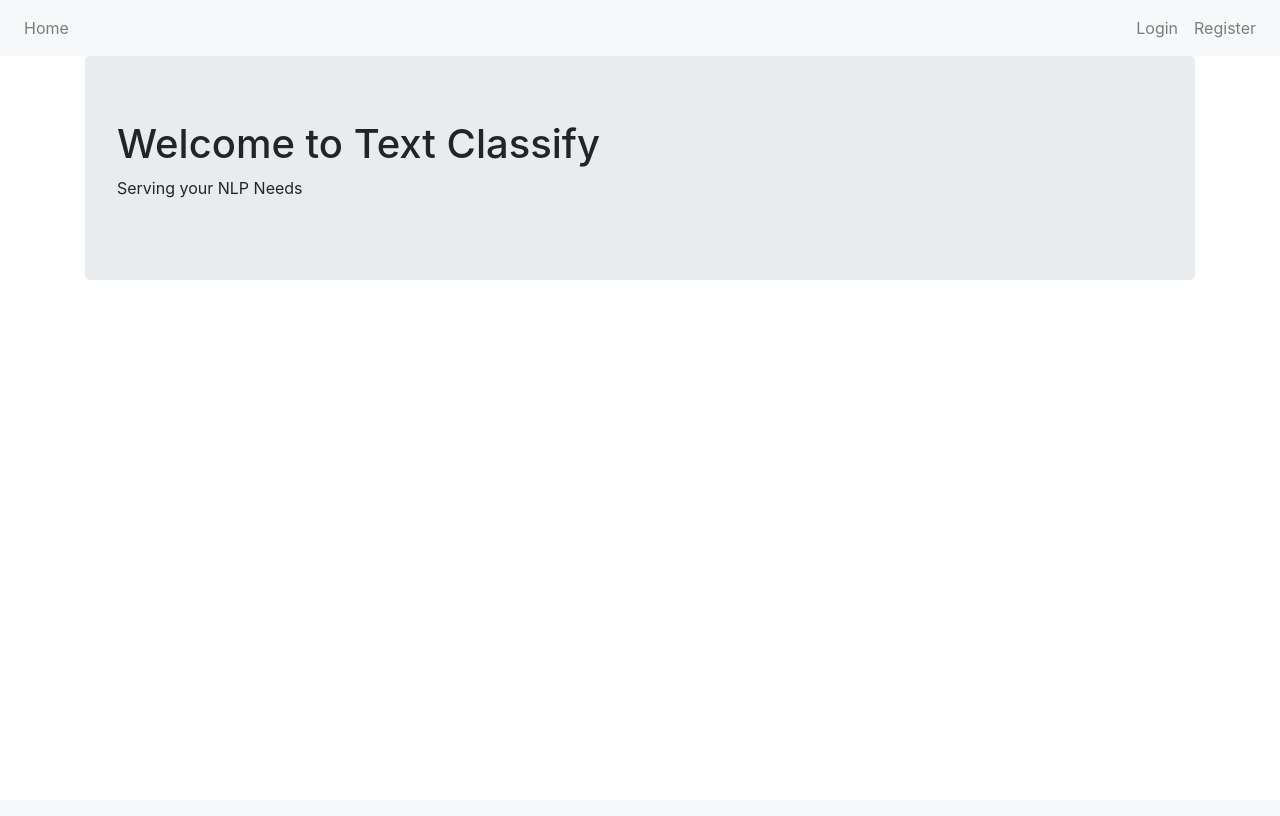
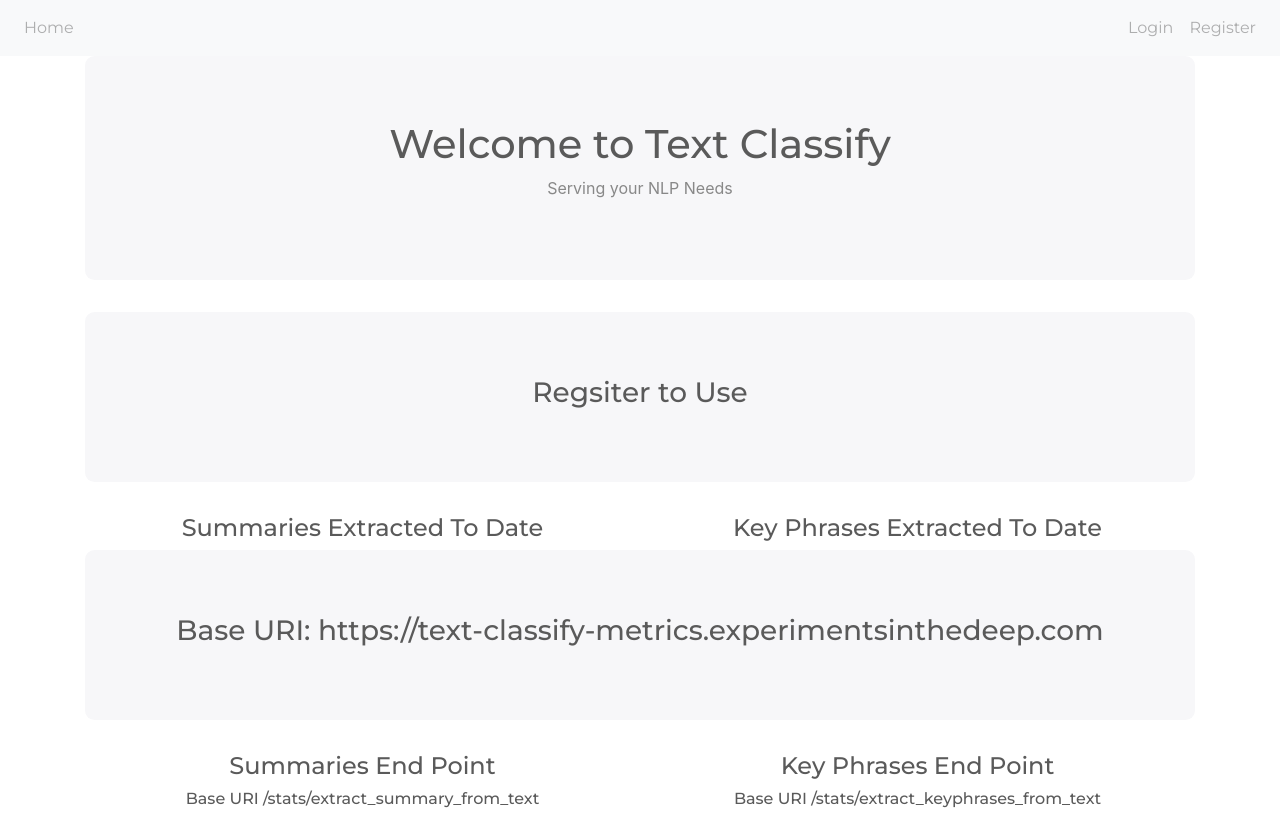
Before and after one commit to RedGhoul/Jobtransparency.NLP, a Flask app: page / in a window 1280 px wide. Before the commit the page ends 280 px from the top, so only its background shows below. Run offline with Flask 2, Linux system fonts and the light colour scheme; data that the repository does not hold is empty; some libraries are stand-ins or nearby versions.

Commit message:
updated Home page

```diff
--- a/JobtransparencyNLP/apistats/views.py
+++ b/JobtransparencyNLP/apistats/views.py
@@ -3,7 +3,6 @@ from flask_login import login_required
 from JobtransparencyNLP import db
 from JobtransparencyNLP.models import ApiStats, nlprecords
 import nltk
-#from config import SECRET_KEY,SQLALCHEMY_DATABASE_URI,AUTH_TOKEN
 import JobtransparencyNLP.NLTKProcessor as nlpstuff
 import os
 
@@ -35,8 +34,6 @@ def extract_keyphrases_from_text():
         return jsonify({"rank_list":final})
     else:
         return 'Processing Error Occured',500
-    # except:
-    #     return 'Processing Error Occured',500
 
 @apistats_blueprint.route("/extract_summary_from_text",methods=["POST"])
 def extract_summary_from_text():
--- a/JobtransparencyNLP/templates/base.html
+++ b/JobtransparencyNLP/templates/base.html
@@ -3,20 +3,8 @@
 
 <head>
   <meta charset="utf-8" />
-  <link rel="stylesheet" href="https://maxcdn.bootstrapcdn.com/bootstrap/4.0.0/css/bootstrap.min.css"
-    integrity="sha384-Gn5384xqQ1aoWXA+058RXPxPg6fy4IWvTNh0E263XmFcJlSAwiGgFAW/dAiS6JXm" crossorigin="anonymous" />
-  <script src="https://code.jquery.com/jquery-3.2.1.slim.min.js"
-    integrity="sha384-KJ3o2DKtIkvYIK3UENzmM7KCkRr/rE9/Qpg6aAZGJwFDMVNA/GpGFF93hXpG5KkN"
-    crossorigin="anonymous"></script>
-  <script src="https://cdnjs.cloudflare.com/ajax/libs/popper.js/1.12.9/umd/popper.min.js"
-    integrity="sha384-ApNbgh9B+Y1QKtv3Rn7W3mgPxhU9K/ScQsAP7hUibX39j7fakFPskvXusvfa0b4Q"
-    crossorigin="anonymous"></script>
-  <script src="https://maxcdn.bootstrapcdn.com/bootstrap/4.0.0/js/bootstrap.min.js"
-    integrity="sha384-JZR6Spejh4U02d8jOt6vLEHfe/JQGiRRSQQxSfFWpi1MquVdAyjUar5+76PVCmYl"
-    crossorigin="anonymous"></script>
-  <script defer src="https://www.avaanalytics.com/js/prod/count.min.js"
-    data-sharpcounter="https://www.avaanalytics.com/api/Interaction/Count"
-    data-sharpcounter-apikey="eeee080c-ba52-4652-93f6-12c28597e6f8"></script>
+  <link rel="stylesheet" href="https://stackpath.bootstrapcdn.com/bootswatch/4.5.2/minty/bootstrap.min.css"
+    integrity="sha384-H4X+4tKc7b8s4GoMrylmy2ssQYpDHoqzPa9aKXbDwPoPUA3Ra8PA5dGzijN+ePnH" crossorigin="anonymous">
   <title>Jobtransparency NLP</title>
 </head>
 
@@ -49,6 +37,20 @@
     {% block content %} {% endblock %}
   </div>
 </body>
+<footer>
+  <script src="https://code.jquery.com/jquery-3.2.1.slim.min.js"
+    integrity="sha384-KJ3o2DKtIkvYIK3UENzmM7KCkRr/rE9/Qpg6aAZGJwFDMVNA/GpGFF93hXpG5KkN"
+    crossorigin="anonymous"></script>
+  <script src="https://cdnjs.cloudflare.com/ajax/libs/popper.js/1.12.9/umd/popper.min.js"
+    integrity="sha384-ApNbgh9B+Y1QKtv3Rn7W3mgPxhU9K/ScQsAP7hUibX39j7fakFPskvXusvfa0b4Q"
+    crossorigin="anonymous"></script>
+  <script src="https://maxcdn.bootstrapcdn.com/bootstrap/4.0.0/js/bootstrap.min.js"
+    integrity="sha384-JZR6Spejh4U02d8jOt6vLEHfe/JQGiRRSQQxSfFWpi1MquVdAyjUar5+76PVCmYl"
+    crossorigin="anonymous"></script>
 
+  <script defer src="https://www.avaanalytics.com/js/prod/count.min.js"
+    data-sharpcounter="https://www.avaanalytics.com/api/Interaction/Count"
+    data-sharpcounter-apikey="eeee080c-ba52-4652-93f6-12c28597e6f8"></script>
+</footer>
 
 </html>
--- a/JobtransparencyNLP/templates/home.html
+++ b/JobtransparencyNLP/templates/home.html
@@ -1,7 +1,50 @@
 {% extends "base.html" %} {% block content %}
-<div class="jumbotron">
+<div class="jumbotron text-center">
   <h1>Welcome to Text Classify</h1>
   <p>Serving your NLP Needs</p>
 </div>
+<div class="jumbotron text-center">
+  <div class="container">
+    <div class="row">
+      <div class="col-sm-12 text-center">
+        <h3>Regsiter to Use</h3>
+      </div>
+    </div>
+  </div>
+</div>
+<div class="container">
+  <div class="row">
+    <div class="col-sm-6 text-center">
+      <h4>Summaries Extracted To Date</h4>
+      <h6><b>{{homepage["stats_summary"].hit_count}}</b></h6>
+    </div>
+    <div class="col-sm-6 text-center">
+      <h4>Key Phrases Extracted To Date</h4>
+      <h6><b>{{homepage["stats_keyphrases"].hit_count}}</b></h6>
+    </div>
+  </div>
+</div>
+<div class="jumbotron text-center">
+  <div class="container">
+    <div class="row">
+      <div class="col-sm-12 text-center">
+        <h3>Base URI: https://text-classify-metrics.experimentsinthedeep.com</h3>
+      </div>
+    </div>
+  </div>
+</div>
+
+<div class="container">
+  <div class="row">
+    <div class="col-sm-6 text-center">
+      <h4>Summaries End Point</h4>
+      <h6>Base URI /stats/extract_summary_from_text</h6>
+    </div>
+    <div class="col-sm-6 text-center">
+      <h4>Key Phrases End Point</h4>
+      <h6>Base URI /stats/extract_keyphrases_from_text</h6>
+    </div>
+  </div>
+</div>
 
 {% endblock %}
--- a/app.py
+++ b/app.py
@@ -1,9 +1,17 @@
 from JobtransparencyNLP import app
 from flask import render_template
+from JobtransparencyNLP import db
+from JobtransparencyNLP.models import ApiStats, nlprecords
 
 @app.route('/')
 def index():
-    return render_template('home.html')
+    stats_keyphrases = ApiStats.query.filter_by(name='extract_keyphrases_from_text').first()
+    stats_summary = ApiStats.query.filter_by(name='extract_summary_from_text').first()
+
+    return render_template('home.html',homepage={
+        "stats_keyphrases":stats_keyphrases,
+        "stats_summary":stats_summary
+    })
 
 if __name__ == '__main__':
     app.run()
```
